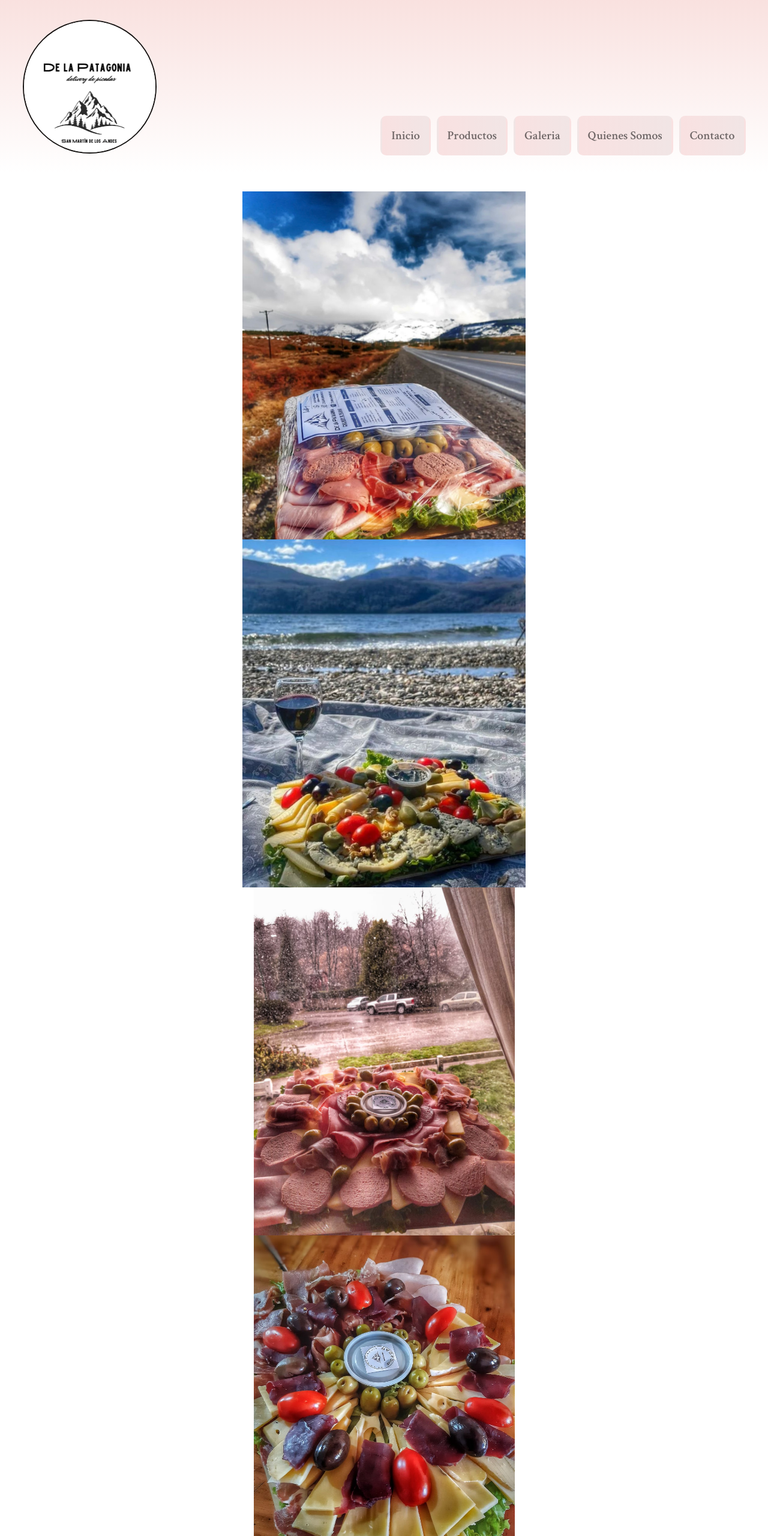
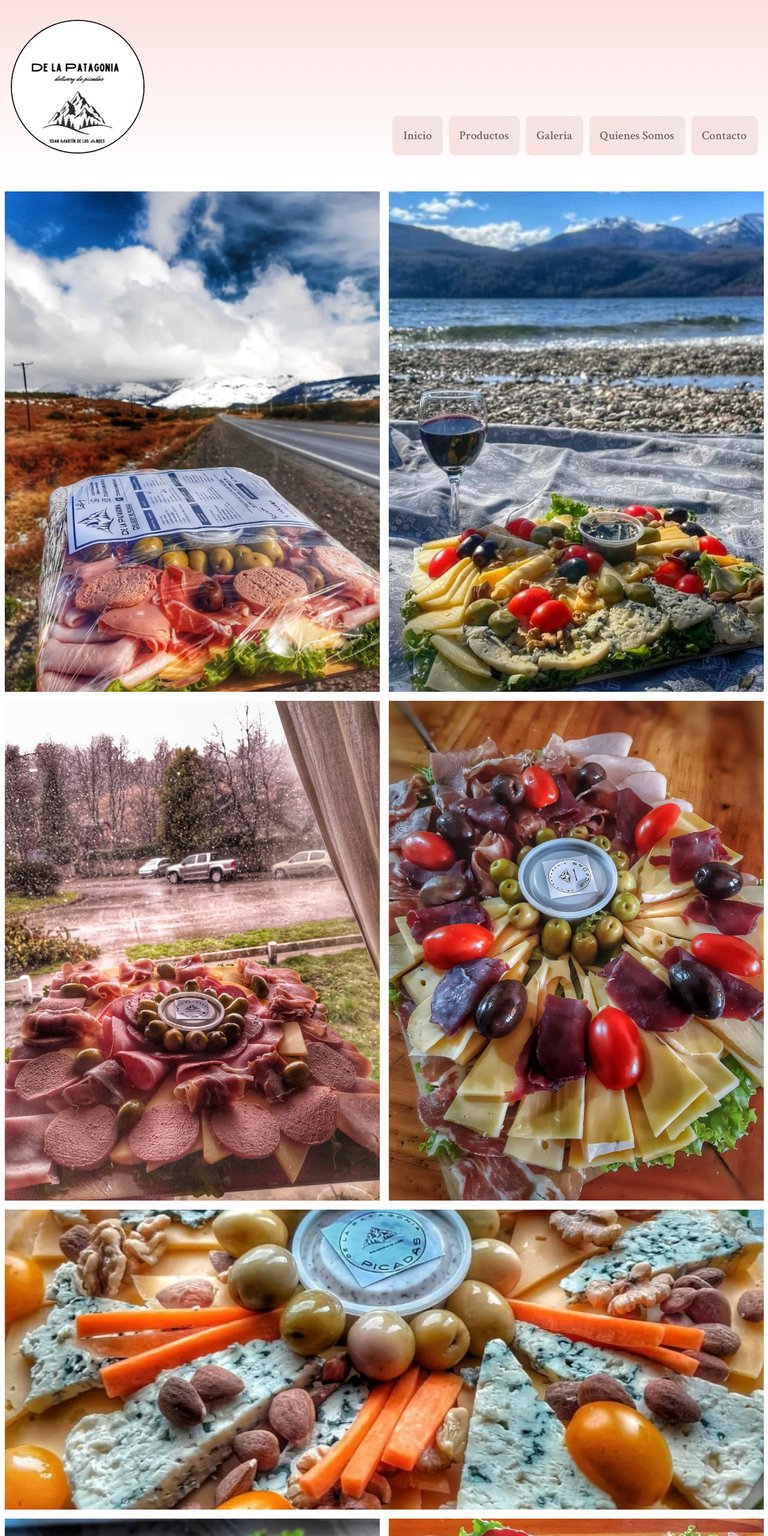
Before and after one commit to LudmilaLopardo/De-La-Patagonia, a plain HTML site: page pages/galeria.html in a window 1280 px wide. Shown: the top 2560 px of the page at 60% size. Drawn offline with nearby package versions, Linux system fonts and the light colour scheme.

Commit message:
agrego estilos nuevamente de galeria

```diff
--- a/styles/styles.css
+++ b/styles/styles.css
@@ -60,7 +60,8 @@ body {
 /*Header*/
 
 .header__links {
-  padding: var(--spacing-medium);
+  padding: var(--spacing-medium) var(--spacing-xsmall) var(--spacing-medium)
+    var(--spacing-xsmall);
   background: linear-gradient(
     180deg,
     rgba(249, 225, 223, 1) 0%,
@@ -206,10 +207,49 @@ footer li a {
 }
 
 /* Estilos de pagina galeria.html*/
+.galeria {
+  display: grid;
+  grid-template-columns: repeat(12, 1fr);
+  grid-template-rows: repeat(2, 1fr) 50rem 1fr 100rem;
+  gap: var(--spacing-small);
+}
+.galeria__foto img {
+  object-fit: cover;
+  height: 100%;
+}
+.galeria__foto:nth-of-type(1) {
+  grid-column: 1/7;
+  /* grid-row: 1/2; */
+}
+.galeria__foto:nth-of-type(2) {
+  grid-column: 7/13;
+}
 
-.galeria__foto img {
-  max-height: 58rem;
-  object-fit: contain;
+.galeria__foto:nth-of-type(3) {
+  grid-column: 1/7;
+  /* grid-row: 2/3; */
+}
+.galeria__foto:nth-of-type(4) {
+  grid-column: 7/13;
+  /* grid-row: 2/3; */
+}
+
+.galeria__foto:nth-of-type(5) {
+  grid-column: 1/13;
+  /* grid-row: 3/4; */
+}
+
+.galeria__foto:nth-of-type(6) {
+  grid-column: 1/7;
+  /* grid-row: 4/5; */
+}
+.galeria__foto:nth-of-type(7) {
+  grid-column: 7/13;
+  /* grid-row: 5/6; */
+}
+.galeria__foto:nth-of-type(8) {
+  grid-column: 1/13;
+  /* grid-row: 4/5; */
 }
 /* Estilos de pagina contacto.html */
 
@@ -282,6 +322,14 @@ footer li a {
   body {
     height: 100vh;
   }
+
+  .galeria {
+    grid-template-rows: repeat(8, 1fr);
+  }
+
+  .galeria__foto {
+    grid-column: 1/13 !important;
+  }
 }
 
 /* Keyframes */
```
